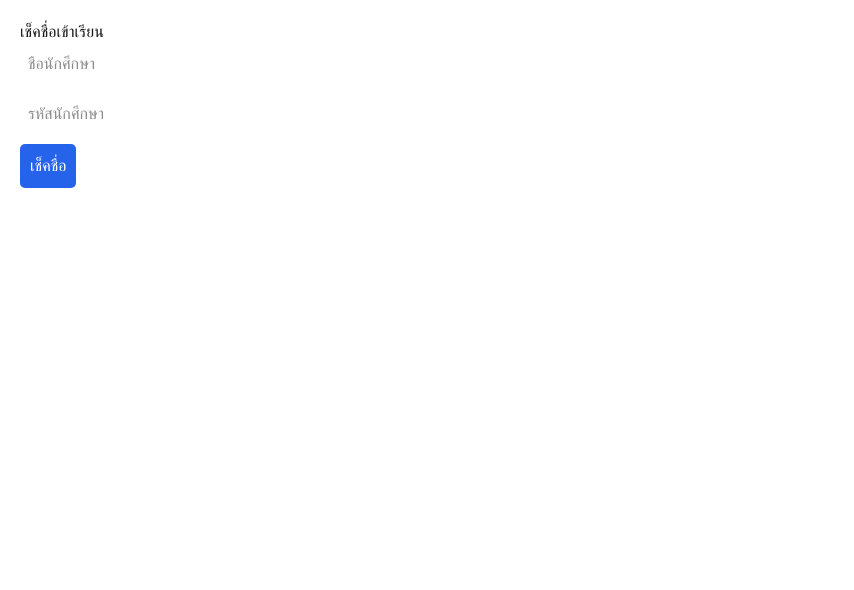
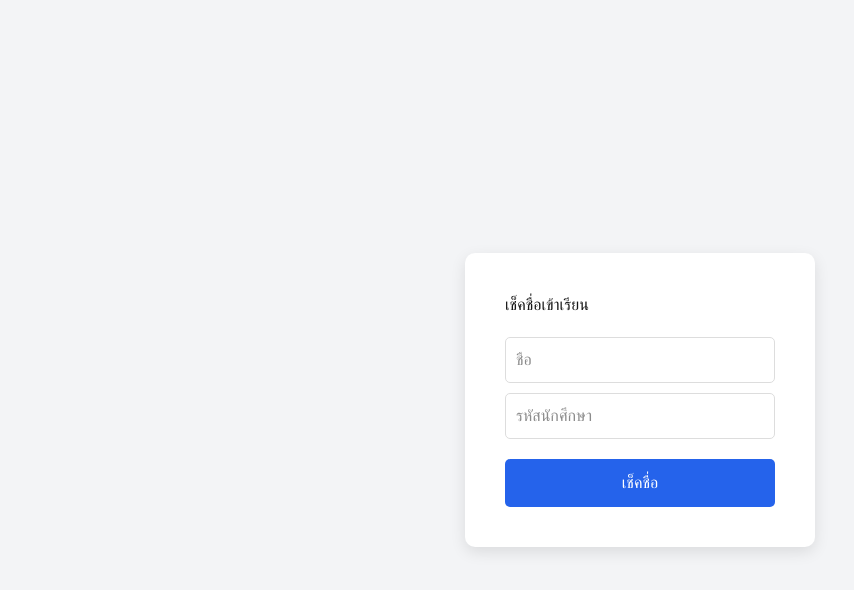
Before and after one commit to Jatupat27/attendance-system, a Next.js app: page /checkin in a window 1280 px wide. Shown: the top 590 px of the page, without its empty margins (0-854 px from the left). Built offline with nearby package versions, Linux system fonts and the light colour scheme.

Commit message:
update checkin system

```diff
--- a/app/checkin/page.js
+++ b/app/checkin/page.js
@@ -2,82 +2,126 @@
 
 import { useState } from "react";
 import { db } from "@/lib/firebase";
-import { doc, setDoc } from "firebase/firestore";
+import { collection, addDoc } from "firebase/firestore";
 
 export default function CheckinPage() {
 
-  const [name, setName] = useState("");
-  const [studentId, setStudentId] = useState("");
+  const [name,setName] = useState("");
+  const [studentId,setStudentId] = useState("");
+  const [message,setMessage] = useState("");
 
-  const checkin = async () => {
+  const handleSubmit = async (e) => {
 
-    if (!name || !studentId) {
-      alert("กรุณากรอกชื่อและรหัสนักศึกษา");
+    e.preventDefault();
+
+    if(!name || !studentId){
+      setMessage("กรุณากรอกข้อมูลให้ครบ");
       return;
     }
 
-    try {
+    try{
 
-      // ใช้ studentId เป็น document ID
-      await setDoc(doc(db, "attendance", studentId), {
-        name: name,
-        studentId: studentId,
-        time: new Date()
+      await addDoc(collection(db,"attendance"),{
+        name:name,
+        studentId:studentId,
+        time:Date.now()
       });
 
-      alert("เช็คชื่อสำเร็จ");
+      setMessage("เช็คชื่อสำเร็จ ✅");
 
       setName("");
       setStudentId("");
 
-    } catch (error) {
+    }catch(err){
 
-      console.error("Error saving attendance:", error);
-      alert("เกิดข้อผิดพลาด");
+      console.error(err);
+      setMessage("เกิดข้อผิดพลาด");
 
     }
 
   };
 
   return (
-    <div style={{ padding: 20 }}>
 
-      <h1>เช็คชื่อเข้าเรียน</h1>
+    <div style={{
+      minHeight:"100vh",
+      display:"flex",
+      justifyContent:"center",
+      alignItems:"center",
+      background:"#f3f4f6",
+      fontFamily:"sans-serif"
+    }}>
 
-      <div style={{ marginBottom: 10 }}>
+      <div style={{
+        background:"white",
+        padding:40,
+        borderRadius:10,
+        width:350,
+        boxShadow:"0 5px 15px rgba(0,0,0,0.1)"
+      }}>
+
+        <h2 style={{marginBottom:20}}>
+          เช็คชื่อเข้าเรียน
+        </h2>
+
+        <form onSubmit={handleSubmit}>
+
           <input
-          type="text"
-          placeholder="ชื่อนักศึกษา"
+          placeholder="ชื่อ"
           value={name}
-          onChange={(e) => setName(e.target.value)}
-          style={{ padding: 8, width: 250 }}
+          onChange={(e)=>setName(e.target.value)}
+          style={{
+            width:"100%",
+            padding:10,
+            marginBottom:10,
+            border:"1px solid #ddd",
+            borderRadius:5
+          }}
           />
-      </div>
 
-      <div style={{ marginBottom: 10 }}>
           <input
-          type="text"
           placeholder="รหัสนักศึกษา"
           value={studentId}
-          onChange={(e) => setStudentId(e.target.value)}
-          style={{ padding: 8, width: 250 }}
+          onChange={(e)=>setStudentId(e.target.value)}
+          style={{
+            width:"100%",
+            padding:10,
+            marginBottom:20,
+            border:"1px solid #ddd",
+            borderRadius:5
+          }}
           />
-      </div>
 
           <button
-        onClick={checkin}
+          type="submit"
           style={{
-          padding: 10,
-          backgroundColor: "#2563eb",
-          color: "white",
-          border: "none",
-          borderRadius: 5,
-          cursor: "pointer"
+            width:"100%",
+            padding:12,
+            background:"#2563eb",
+            color:"white",
+            border:"none",
+            borderRadius:5,
+            fontSize:16
           }}
           >
           เช็คชื่อ
           </button>
 
+        </form>
+
+        {message && (
+          <p style={{
+            marginTop:15,
+            color:"green"
+          }}>
+            {message}
+          </p>
+        )}
+
       </div>
+
+    </div>
+
   );
+
 }
--- a/app/qr/page.js
+++ b/app/qr/page.js
@@ -4,45 +4,24 @@ import { QRCodeCanvas } from "qrcode.react";
 
 export default function QRPage() {
 
-  const checkinUrl = "https://obsequent-entangleable-paul.ngrok-free.dev/checkin";
+const url = "https://obsequent-entangleable-paul.ngrok-free.dev/checkin";
 
 return (
 <div style={{
-      padding:40,
-      textAlign:"center",
-      fontFamily:"sans-serif",
-      background:"#f3f4f6",
-      minHeight:"100vh"
+display:"flex",
+flexDirection:"column",
+alignItems:"center",
+justifyContent:"center",
+height:"100vh",
+fontFamily:"sans-serif"
 }}>
 
-      <h1 style={{
-        fontSize:32,
-        marginBottom:10
-      }}>
-        QR Code เช็คชื่อ
-      </h1>
+<h1>Scan QR</h1>
 
-      <p style={{marginBottom:30}}>
-        ให้นักศึกษาสแกน QR นี้เพื่อเช็คชื่อ
-      </p>
+<QRCodeCanvas value={url} size={250}/>
 
-      <div style={{
-        background:"white",
-        display:"inline-block",
-        padding:30,
-        borderRadius:10,
-        boxShadow:"0 4px 10px rgba(0,0,0,0.1)"
-      }}>
-
-        <QRCodeCanvas
-          value={checkinUrl}
-          size={250}
-        />
-
-      </div>
-
-      <p style={{marginTop:20,color:"#666"}}>
-        {checkinUrl}
+<p style={{marginTop:20}}>
+{url}
 </p>
 
 </div>
```
Lines whose indentation alone changed are shown as unchanged.
